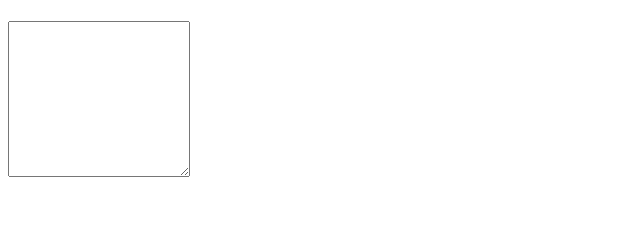
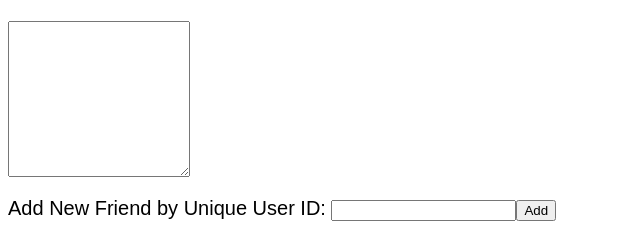
Before and after one commit to ryanbrand/music_database, a Flask app: template webserver/templates/homepage.html in a window 1280 px wide. Shown: the part 1547-1788 px from the top of the page, without its empty margins (0-640 px from the left). Before the commit the page ends 1724 px from the top, so only its background shows below. Run offline with Flask 2, Linux system fonts and the light colour scheme; the template is opened without the code that fills it, so the values that code supplies are empty; parts of the project's set-up code (start-up, migrations or seed data) failed here and were passed over.

Commit message:
Can add new users by userid

```diff
--- a/webserver/server.py
+++ b/webserver/server.py
@@ -373,6 +373,14 @@ def collab_playlist_create():
   except Exception as e:
     return render_template('playlist_fail.html')
 
+@app.route('/add_new_friend', methods=['POST'])
+def add_new_friend():
+  friend = request.form['friend_id']
+  try:
+    g.conn.execute('INSERT INTO are_friends VALUES (%s, %s, current_date)', current_app.user_id, friend)
+    return redirect('/homepage')
+  except Exception as e:
+    return render_template('add_new_friend_fail.html')
 
 if __name__ == "__main__":
   import click
--- a/webserver/templates/homepage.html
+++ b/webserver/templates/homepage.html
@@ -66,6 +66,11 @@ type="submit" value="Go"></p>
 <p>Friends</p>
 <textarea readonly name="are_friends"
     rows="10" value="50">{{friends}}</textarea>
+
+<form method="POST" action="/add_new_friend">
+<p>Add New Friend by Unique User ID: <input type="text" name="friend_id"><input \
+type="submit" value="Add"></p>
+
 </body>
 
 
```
Also changed, not shown: webserver/templates/add_new_friend_fail.html (added, +20 -0 lines).
